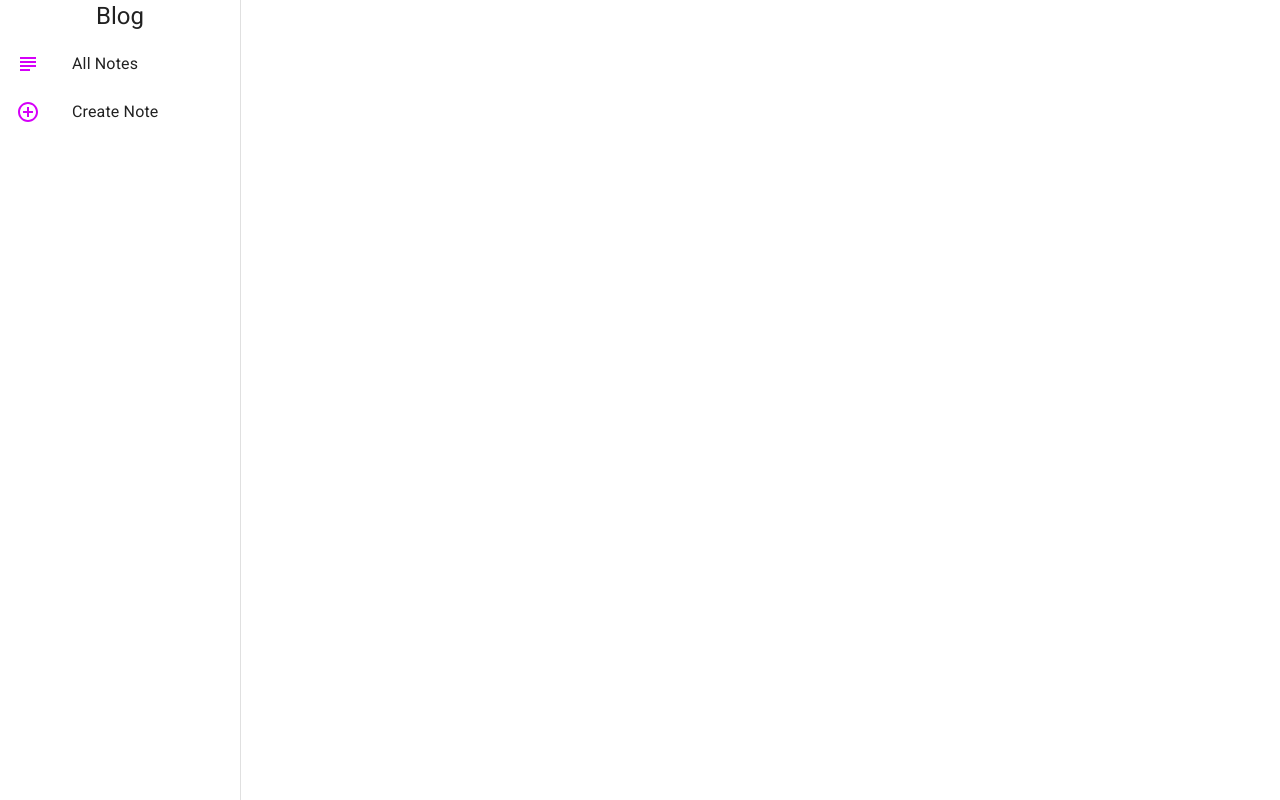
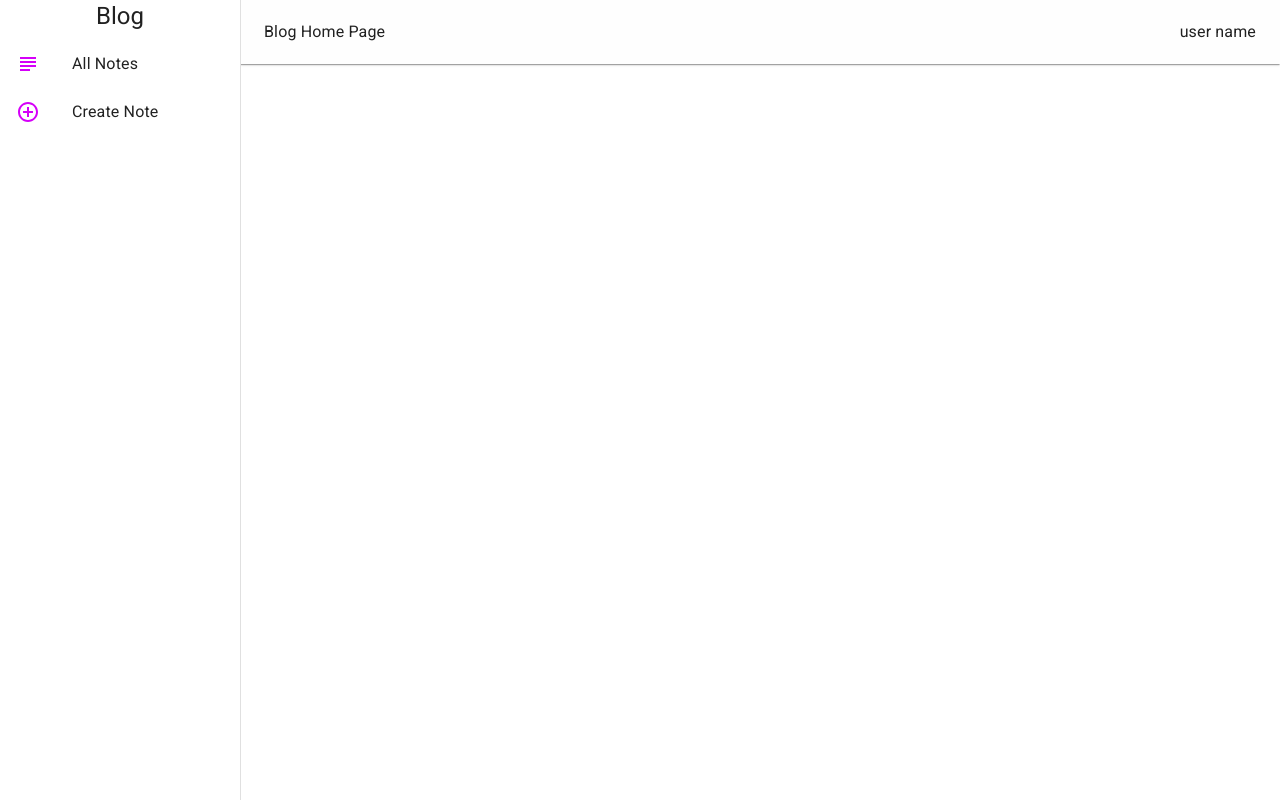
Before and after one commit to MohiuddinRabby/material-ui-practise, a React (Create React App) app: page /create in a window 1280 px wide. Built offline with nearby package versions, Linux system fonts and the light colour scheme.

Commit message:
appbar added

```diff
--- a/src/pages/Layout.js
+++ b/src/pages/Layout.js
@@ -1,23 +1,27 @@
 import {
+  AppBar,
   Drawer,
   List,
   ListItem,
   ListItemIcon,
   ListItemText,
   makeStyles,
+  Toolbar,
   Typography,
 } from "@material-ui/core";
 import { ControlPoint, SubjectOutlined } from "@material-ui/icons";
 import React from "react";
 import { useHistory, useLocation } from "react-router";
 const drawerWidth = 240;
-const useStyle = makeStyles({
+const useStyle = makeStyles((theme) => {
+  return {
     root: {
       display: "flex",
     },
     page: {
       background: "#f9f9f9",
       width: "100%",
+      padding: theme.spacing(3),
     },
     drawer: {
       width: drawerWidth,
@@ -28,6 +32,16 @@ const useStyle = makeStyles({
     active: {
       background: "#f4f4f4",
     },
+    appbar: {
+      width: `calc(100% - ${drawerWidth}px)`,
+    },
+    toolbar: {
+      toolbar: theme.mixins.toolbar,
+    },
+    appbarTitle: {
+      flexGrow: 1,
+    },
+  };
 });
 const Layout = ({ children }) => {
   const classes = useStyle();
@@ -48,6 +62,14 @@ const Layout = ({ children }) => {
   return (
     <div className={classes.root}>
       {/* Appbar */}
+      <AppBar className={classes.appbar} elevation={1}>
+        <Toolbar>
+          <Typography className={classes.appbarTitle}>
+            Blog Home Page
+          </Typography>
+          <Typography>user name</Typography>
+        </Toolbar>
+      </AppBar>
       {/*Side Drawer */}
       <Drawer
         className={classes.drawer}
@@ -77,7 +99,9 @@ const Layout = ({ children }) => {
           ))}
         </List>
       </Drawer>
-      <div className={classes.page}>{children}</div>
+      <div className={classes.page}>
+        <div className={classes.toolbar}>{children}</div>
+      </div>
     </div>
   );
 };
--- a/src/pages/NoteCard.js
+++ b/src/pages/NoteCard.js
@@ -1,4 +1,5 @@
 import {
+  Avatar,
   Card,
   CardContent,
   CardHeader,
@@ -13,8 +14,12 @@ const NoteCard = ({ note, deleteNote }) => {
   return (
     <Card elevation={3}>
       <CardHeader
+        avatar={<Avatar>{note.category[0].toUpperCase()}</Avatar>}
         action={
-          <IconButton aria-label="settings" onClick={()=>deleteNote(note?.id)}>
+          <IconButton
+            aria-label="settings"
+            onClick={() => deleteNote(note?.id)}
+          >
             <DeleteIcon />
           </IconButton>
         }
--- a/src/pages/Notes.js
+++ b/src/pages/Notes.js
@@ -4,7 +4,7 @@ import { deleteNotes, getNotes } from "../Api/Api";
 import NoteCard from "./NoteCard";
 const useStyles = makeStyles({
   cardMarginTop: {
-    marginTop: "10px",
+    marginTop: "50px",
   },
 });
 const Notes = () => {
```
Lines whose indentation alone changed are shown as unchanged.
